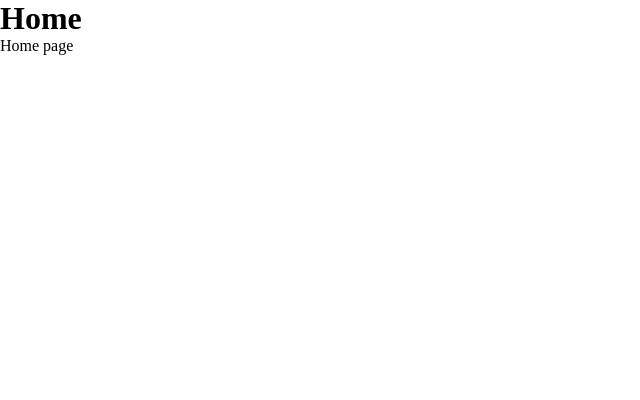
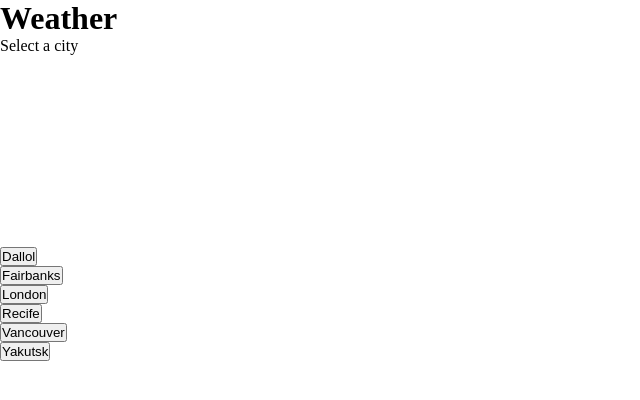
Before and after one commit to thiagolvr/weather-project, a React (Create React App) app: page / in a window 1280 px wide. Shown: the top 400 px of the page, without its empty margins (0-640 px from the left). Built offline with nearby package versions, Linux system fonts and the light colour scheme; no server answers.

Commit message:
feat: home page initial structure

```diff
--- /dev/null
+++ b/src/components/City.jsx
@@ -0,0 +1,15 @@
+import { useNavigate } from 'react-router-dom';
+
+function City({ city }) {
+  const navigate = useNavigate();
+
+  return (
+    <div>
+      <button type="button" onClick={() => navigate(`/forecast/${city}`)}>
+        {city}
+      </button>
+    </div>
+  );
+}
+
+export default City;
--- a/src/pages/Home.jsx
+++ b/src/pages/Home.jsx
@@ -1,8 +1,23 @@
+import City from '../components/City';
+import wordIcon from '../assets/imgs/word-icon.png';
+
 function Home() {
+  const cities = ['Dallol', 'Fairbanks', 'London', 'Recife', 'Vancouver', 'Yakutsk'];
+
   return (
     <div>
-      <h1>Home</h1>
-      <p>Home page</p>
+      <header>
+        <h1>Weather</h1>
+        <p>Select a city</p>
+      </header>
+      <main>
+        <img src={wordIcon} alt="word icon" />
+        {
+          cities.map((city) => (
+            <City key={city} city={city} />
+          ))
+        }
+      </main>
     </div>
   );
 }
--- a/src/services/weatherAPI.js
+++ b/src/services/weatherAPI.js
@@ -9,7 +9,7 @@ const getForecastByCity = async (city) => {
     methods.get,
     null,
   );
-  return result;
+  return result.data;
 };
 
 const weatherAPI = {
```
Also changed, not shown: src/App.jsx (+4 -3 lines), .eslintrc.json, src/assets/imgs/word-icon.png (added).
